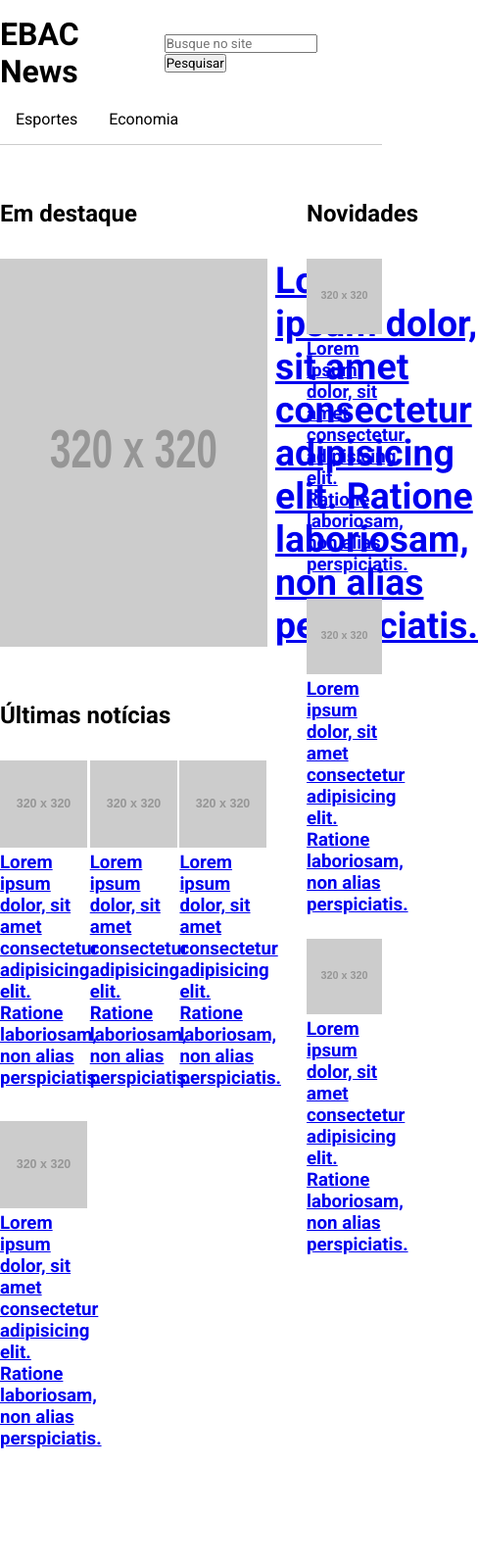
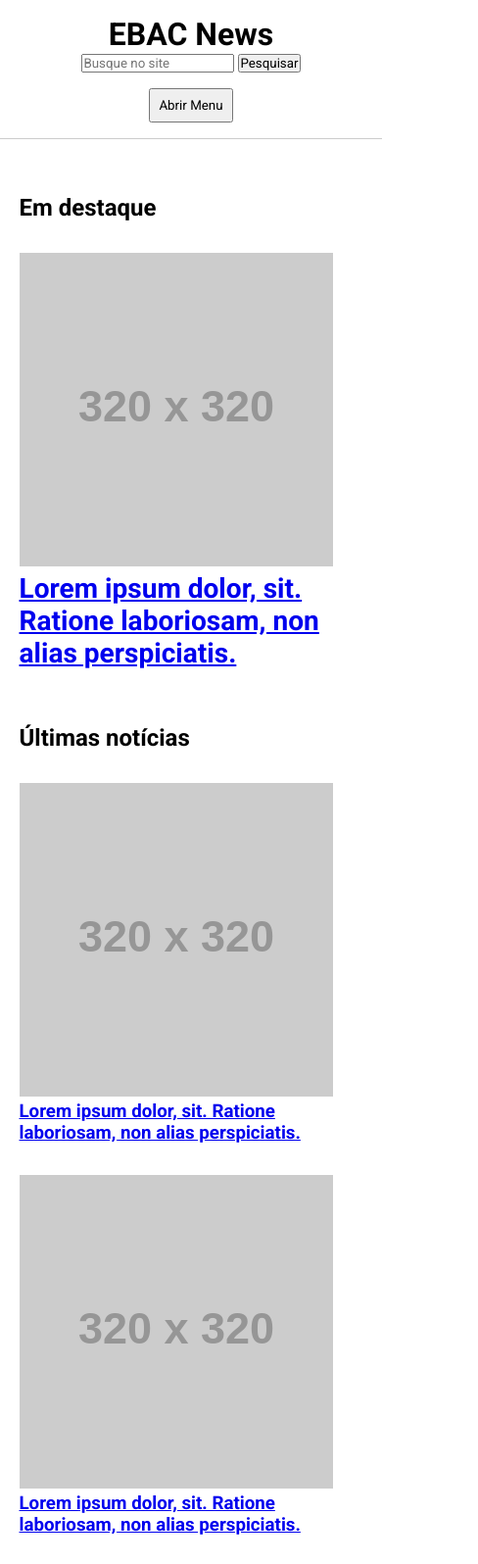
Before and after one commit to AsrielDreemurrGM/Responsive_News_Site_Layout, a plain HTML site: page index.html in a window 390 px wide. Shown: the top 1596 px of the page at 98% size, 488 px wide, since content can reach past the window. Before the commit the page ends 1479 px from the top, so only its background shows below. Drawn offline with nearby package versions, Linux system fonts and the light colour scheme; placeholder pictures from the web are drawn by us.

Commit message:
Finalizado Adaptaçao Para Diferentes Resoluções de tela

```diff
--- a/index.html
+++ b/index.html
@@ -17,6 +17,9 @@
                 <input type="search" placeholder="Busque no site">
                 <button type="submit">Pesquisar</button>
             </form>
+        </div>
+        <div class="botao-menu">
+            <button type="button">Abrir Menu</button>
         </div>
         <nav class="container">
             <ul class="menu">
@@ -61,7 +64,7 @@
                 <article class="noticia">
                     <a href="#">
                         <img src="https://via.placeholder.com/320x320">
-                        <h3>Lorem ipsum dolor, sit amet consectetur adipisicing elit. Ratione laboriosam, non alias perspiciatis.</h3>
+                        <h3>Lorem ipsum dolor, sit. Ratione laboriosam, non alias perspiciatis.</h3>
                     </a>
                 </article>
             </section>
@@ -71,25 +74,25 @@
                     <article class="noticia">
                         <a href="#">
                             <img src="https://via.placeholder.com/320x320">
-                            <h3>Lorem ipsum dolor, sit amet consectetur adipisicing elit. Ratione laboriosam, non alias perspiciatis.</h3>
+                            <h3>Lorem ipsum dolor, sit. Ratione laboriosam, non alias perspiciatis.</h3>
                         </a>
                     </article>
                     <article class="noticia">
                         <a href="#">
                             <img src="https://via.placeholder.com/320x320">
-                            <h3>Lorem ipsum dolor, sit amet consectetur adipisicing elit. Ratione laboriosam, non alias perspiciatis.</h3>
+                            <h3>Lorem ipsum dolor, sit. Ratione laboriosam, non alias perspiciatis.</h3>
                         </a>
                     </article>
                     <article class="noticia">
                         <a href="#">
                             <img src="https://via.placeholder.com/320x320">
-                            <h3>Lorem ipsum dolor, sit amet consectetur adipisicing elit. Ratione laboriosam, non alias perspiciatis.</h3>
+                            <h3>Lorem ipsum dolor, sit. Ratione laboriosam, non alias perspiciatis.</h3>
                         </a>
                     </article>
                     <article class="noticia">
                         <a href="#">
                             <img src="https://via.placeholder.com/320x320">
-                            <h3>Lorem ipsum dolor, sit amet consectetur adipisicing elit. Ratione laboriosam, non alias perspiciatis.</h3>
+                            <h3>Lorem ipsum dolor, sit. Ratione laboriosam, non alias perspiciatis.</h3>
                         </a>
                     </article>
                 </div>
@@ -101,23 +104,31 @@
                 <article class="noticia">
                     <a href="#">
                         <img src="https://via.placeholder.com/320x320">
-                        <h3>Lorem ipsum dolor, sit amet consectetur adipisicing elit. Ratione laboriosam, non alias perspiciatis.</h3>
+                        <h3>Lorem ipsum dolor, sit. Ratione laboriosam, non alias perspiciatis.</h3>
                     </a>
                 </article>
                 <article class="noticia">
                     <a href="#">
                         <img src="https://via.placeholder.com/320x320">
-                        <h3>Lorem ipsum dolor, sit amet consectetur adipisicing elit. Ratione laboriosam, non alias perspiciatis.</h3>
+                        <h3>Lorem ipsum dolor, sit. Ratione laboriosam, non alias perspiciatis.</h3>
                     </a>
                 </article>
                 <article class="noticia">
                     <a href="#">
                         <img src="https://via.placeholder.com/320x320">
-                        <h3>Lorem ipsum dolor, sit amet consectetur adipisicing elit. Ratione laboriosam, non alias perspiciatis.</h3>
+                        <h3>Lorem ipsum dolor, sit. Ratione laboriosam, non alias perspiciatis.</h3>
                     </a>
                 </article>
             </section>
         </aside>
     </div>
+    <script src="https://code.jquery.com/jquery-3.7.1.min.js" integrity="sha256-/JqT3SQfawRcv/BIHPThkBvs0OEvtFFmqPF/lYI/Cxo=" crossorigin="anonymous"></script>
+    <script>
+        $(document).ready(function() {
+            $('.botao-menu').click(function() {
+                $('.menu').slideToggle();
+            })
+        })
+    </script>
 </body>
 </html>
--- a/main.css
+++ b/main.css
@@ -98,3 +98,93 @@ aside .noticia {
     column-gap: 1%;
     row-gap: 5%;
 }
+
+@media screen and (max-width: 767px) {
+    .conteudo {
+        display: block;
+    }
+
+    .container {
+        max-width: 90%;
+    }
+
+    .destaque .noticia a {
+        display: block;
+        font-size: 1.5em;
+    }
+
+    .destaque .noticia img {
+        margin-right: 0;
+    }
+
+    .noticias {
+        display: block;
+    }
+
+    .noticias .noticia {
+        margin-bottom: 32px;
+    }
+
+    aside {
+        padding-left: 0;
+    }
+
+    header div.container {
+        flex-direction: column;
+    }
+
+    .submenu {
+        display: block;
+        position: relative;
+        border: none;
+        width: 100%;
+    }
+
+    .menu {
+        display: none;
+    }
+
+    .menu > li {
+        clear: both;
+    }
+
+    .submenu li {
+        display: block;
+        padding: 8px;
+    }
+
+    .botao-menu {
+        display: flex;
+        justify-content: center;
+        margin-top: 16px;
+        padding-bottom: 16px;
+    }
+
+    .botao-menu button {
+        padding: 8px;
+    }
+}
+
+@media screen and (min-width: 768px) and (max-width: 1023px) {
+    .container {
+        max-width: 90%;
+    }
+
+    .botao-menu {
+        display: none;
+    }
+
+    .destaque .noticia a {
+        font-size: 1.5em;
+    }
+
+    .noticias {
+        grid-template-columns: repeat(2, 49%);
+    }
+}
+
+@media screen and (min-width: 1024px){
+    .botao-menu {
+        display: none;
+    }
+}
```
